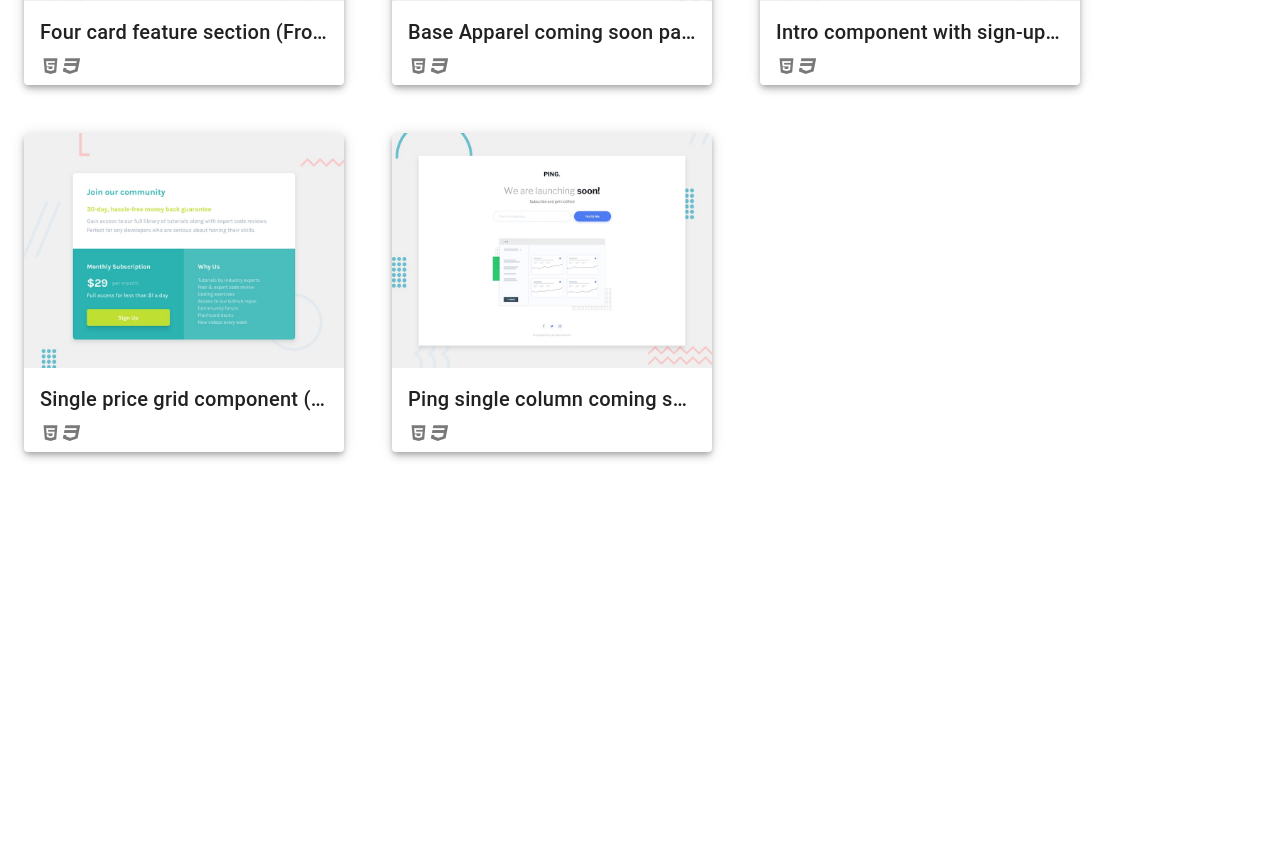
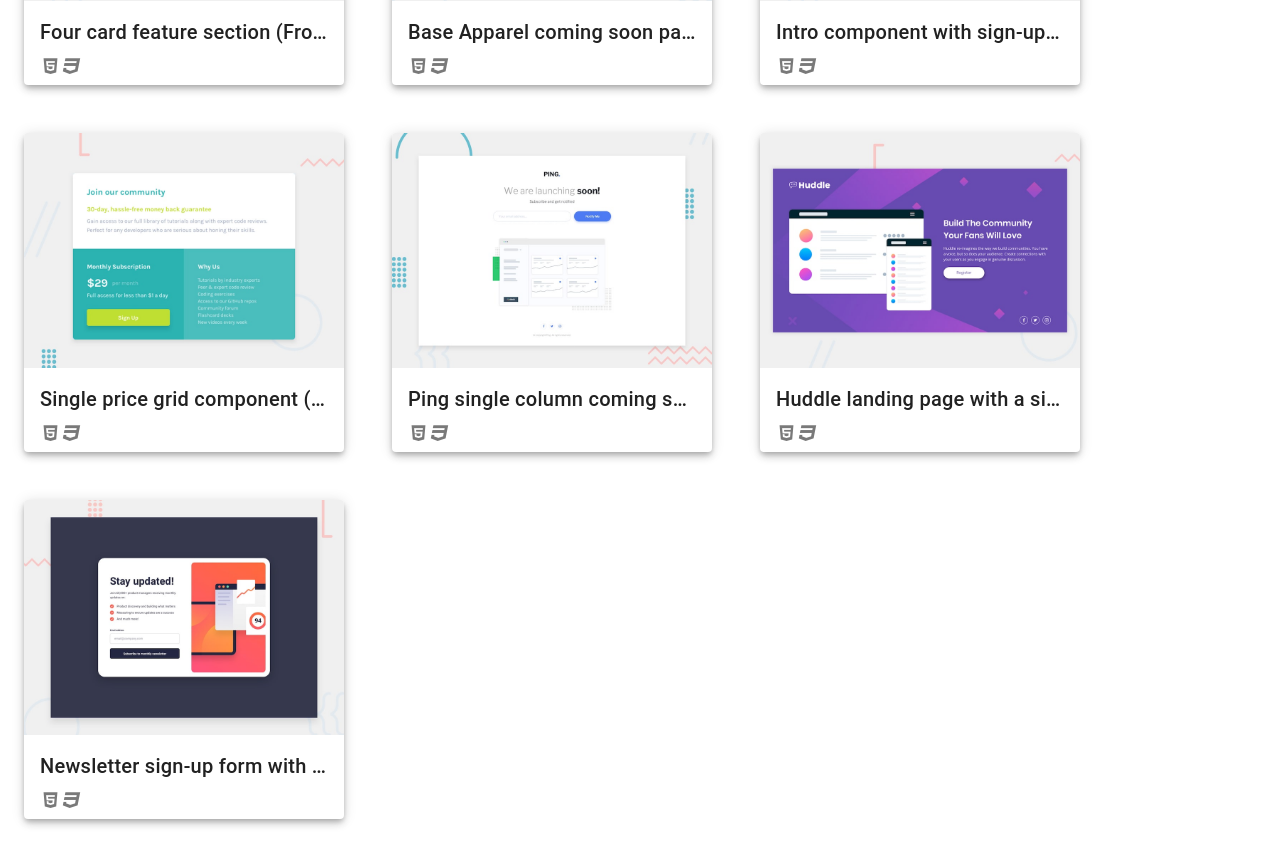
Before and after one commit to IBNODIL/my-portfolio-with-vuetify, a Vue app: page /challange in a window 1280 px wide. Shown: the part 2160-3003 px from the top of the page. Before the commit the page ends 2636 px from the top, so only its background shows below. Built offline with nearby package versions, Linux system fonts and the light colour scheme.

Commit message:
add new projects

```diff
--- a/src/views/ChallangeProjects.vue
+++ b/src/views/ChallangeProjects.vue
@@ -304,6 +304,36 @@
     </v-card-subtitle>
   </v-card>
 
+  <v-card class="ma-6 projects-cards pa-0 elevation-5 pb-2">
+    <a href="https://huddle-landing-page-ibn-odil-dev.netlify.app/" target="_blank">
+      <img src="../assets/img/100_days_of_code/huddle-landing-page-with-single-introductory-section-master.jpg">
+    </a>
+    <v-card-title>
+      Huddle landing page with a single introductory section (Frontend Mentor)
+    </v-card-title>
+    <v-card-subtitle>
+      <p>
+        <v-icon>mdi-language-html5</v-icon>
+        <v-icon>mdi-language-css3</v-icon>
+      </p>
+    </v-card-subtitle>
+  </v-card>
+
+  <v-card class="ma-6 projects-cards pa-0 elevation-5 pb-2">
+    <a href="https://newsletter-sign-up-form-ibn-odil-dev.netlify.app/" target="_blank">
+      <img src="../assets/img/100_days_of_code/newsletter-sign-up-with-success-message-main.jpg">
+    </a>
+    <v-card-title>
+      Newsletter sign-up form with success message (Frontend Mentor)
+    </v-card-title>
+    <v-card-subtitle>
+      <p>
+        <v-icon>mdi-language-html5</v-icon>
+        <v-icon>mdi-language-css3</v-icon>
+      </p>
+    </v-card-subtitle>
+  </v-card>
+
 </v-layout>
 </template>
 
```
Also changed, not shown: src/assets/img/100_days_of_code/huddle-landing-page-with-single-introductory-section-master.jpg (added), src/assets/img/100_days_of_code/newsletter-sign-up-with-success-message-main.jpg (added).
